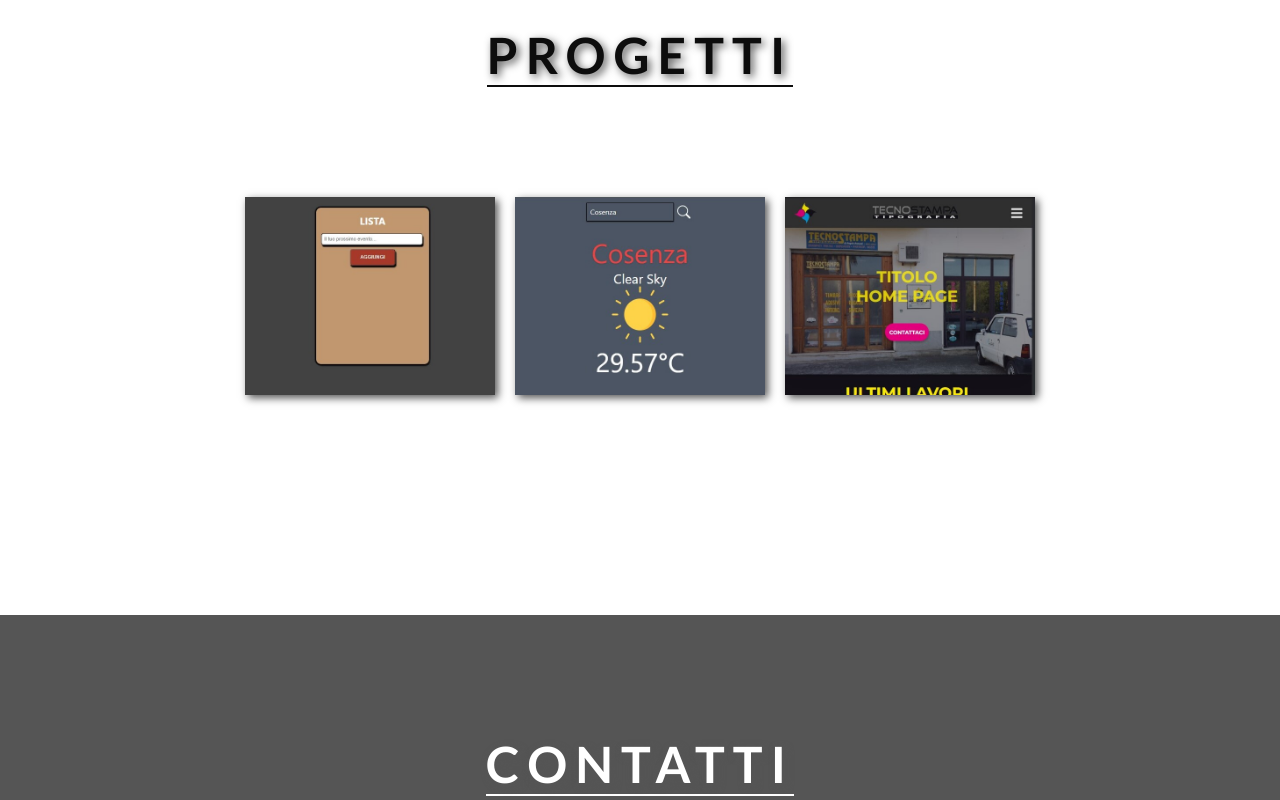
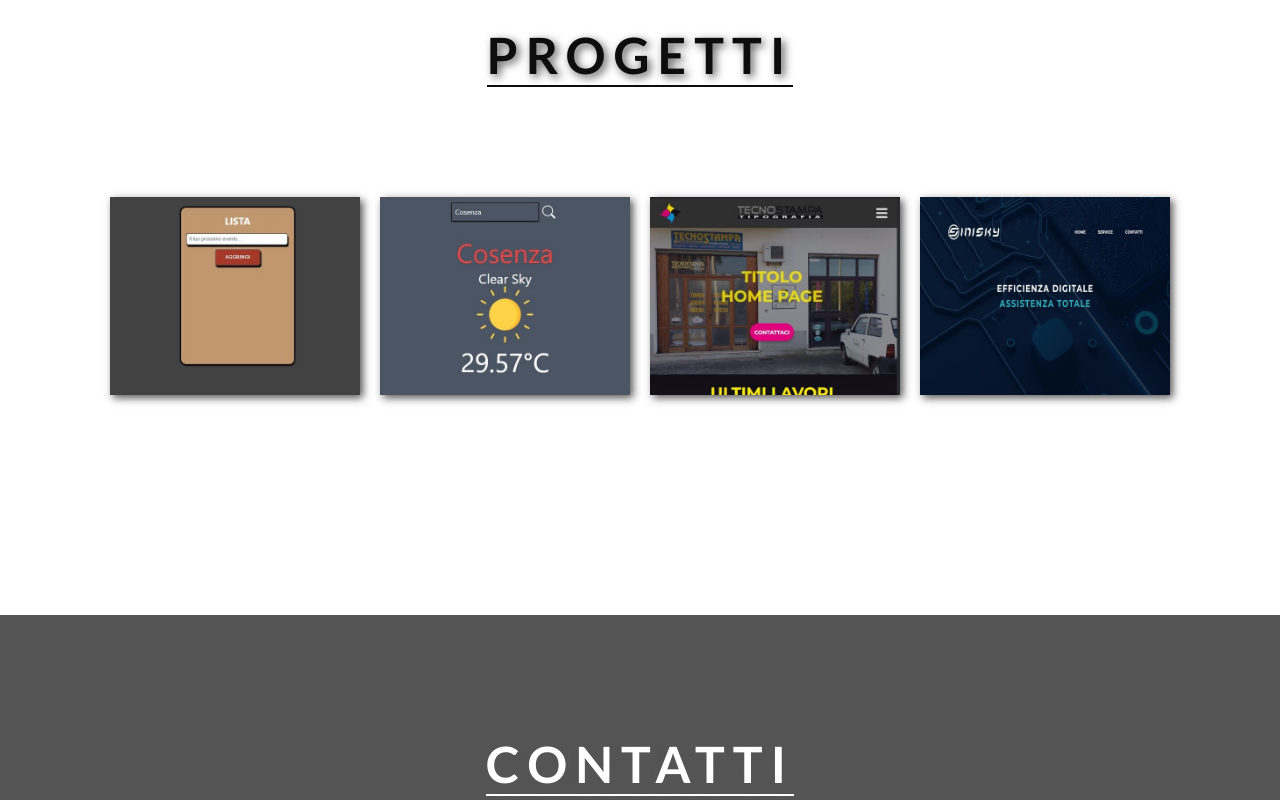
Before and after one commit to davidecandia/cv, a React (Create React App) app: page / in a window 1280 px wide. Shown: the part 1460-2260 px from the top of the page. Built offline with nearby package versions, Linux system fonts and the light colour scheme.

Commit message:
Nuovo progetto

```diff
--- a/src/data.js
+++ b/src/data.js
@@ -1,6 +1,7 @@
 import progetto1 from "./assets/image/progetto1.jpg"
 import progetto2 from "./assets/image/progetto2.jpg"
 import progetto3 from "./assets/image/progetto3.jpg"
+import progetto4 from "./assets/image/progetto4.jpg"
 
 
 
@@ -23,6 +24,12 @@ const data = [
       image: progetto3,
       url: 'https://dexy98.github.io/tecnostampa/',
     },
+    {
+      id: 4,
+      name: 'sinisky',
+      image: progetto4,
+      url: 'https://dexy98.github.io/sinisky/',
+    },
     // Aggiungi altri prodotti qui...
   ];
 
```
Also changed, not shown: src/assets/image/progetto4.jpg (added).
